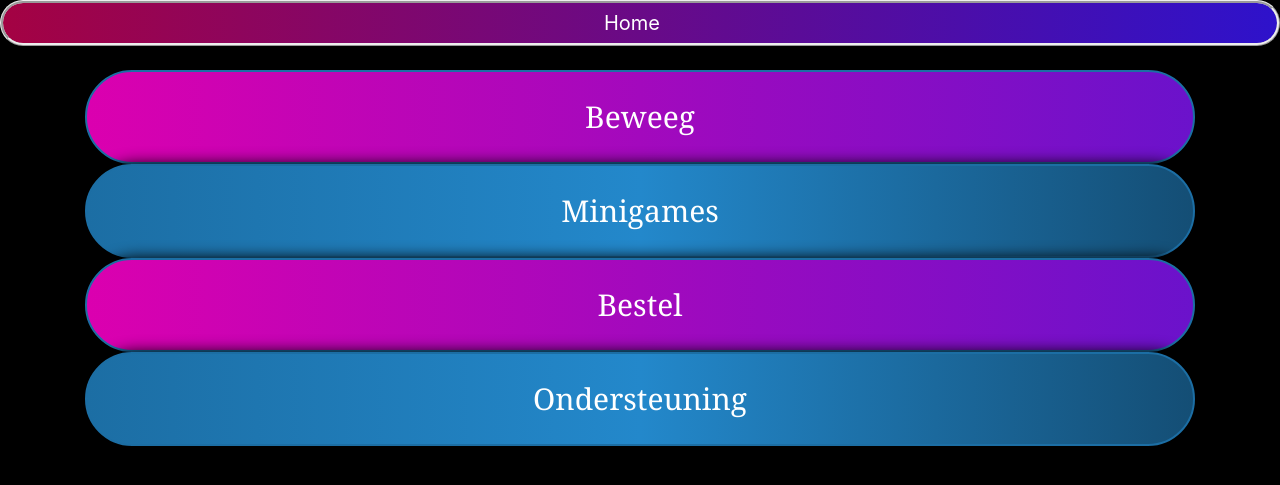
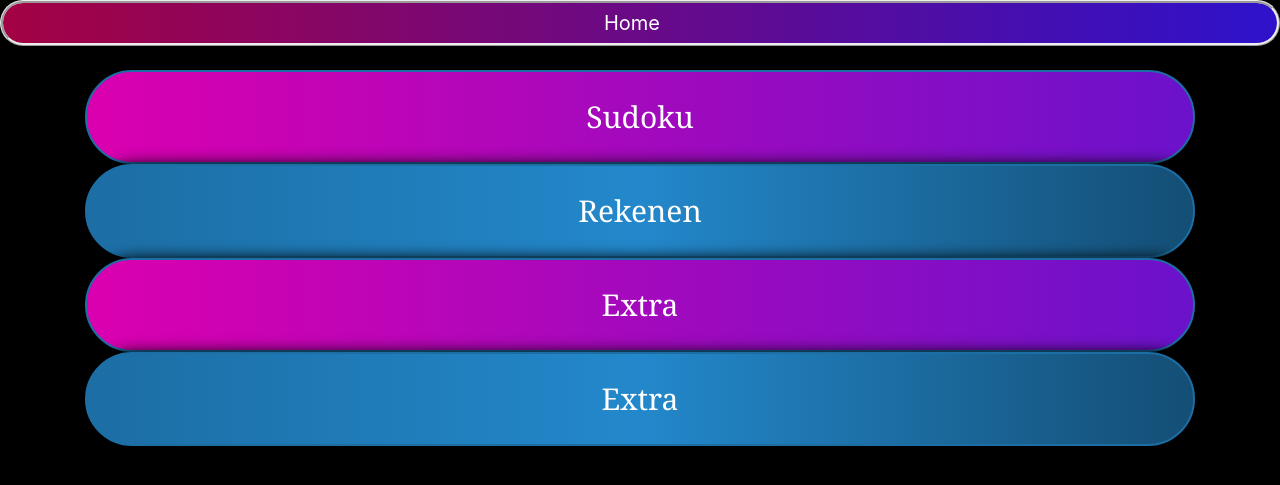
Before and after one commit to Krakert/Project-Agile-Development, a Flask app: page /minigames in a window 1280 px wide. Shown: the top 485 px of the page. Run offline with Flask 2, Linux system fonts and the light colour scheme; some libraries are stand-ins or nearby versions.

Commit message:
minigames pagina
Gewerkt aan de minigames pagina en de sudoku pagina

```diff
--- a/webapp/app.py
+++ b/webapp/app.py
@@ -31,8 +31,12 @@ def hello_world():
 @app.route('/Sudoku')
 @app.route('/sudoku')
 def sudoku():
-    return render_template('sudoku.html', title='Sudoku')
+    return render_template('minigames_sudoku.html', title='Sudoku')
 
+@app.route('/Rekenen')
+@app.route('/rekenen')
+def Rekenen():
+    return render_template('minigames_rekenen.html', title='Rekenen')
 
 @app.route('/Minigames')
 @app.route('/minigames')
--- a/webapp/static/beweegOpmaak.css
+++ b/webapp/static/beweegOpmaak.css
@@ -50,7 +50,7 @@
     right: 30%;
     top: 168px;
 	}
-	#_Pngtree_doing_exercise_cartoo {
+	#exercise {
     text-align:  center;
     overflow: visible;
     position: absolute;
--- /dev/null
+++ b/webapp/static/minigamesOpmaak.css
@@ -0,0 +1,3 @@
+#sudoku_picture{
+
+}
--- a/webapp/templates/minigames.html
+++ b/webapp/templates/minigames.html
@@ -1,2 +1,30 @@
+<!DOCTYPE html>
+<html lang="en" dir="ltr">
+  <head>
 
-{% extends "index.html" %}
+    <link rel="stylesheet" href="https://stackpath.bootstrapcdn.com/bootstrap/4.4.1/css/bootstrap.min.css" integrity="sha384-Vkoo8x4CGsO3+Hhxv8T/Q5PaXtkKtu6ug5TOeNV6gBiFeWPGFN9MuhOf23Q9Ifjh" crossorigin="anonymous">
+
+    <!-- url_for searches for a file in a location-->
+    <link rel="stylesheet" type="text/css" href="{{ url_for('static', filename='main.css') }}">
+
+    <meta charset="utf-8">
+    <title></title>
+  </head>
+  <body>
+          <body>
+            <div class ="navbar-header">
+            <div class = "container">
+            <a class ="navbar-brand" href="/">Home</a>
+          </div>
+        </div>
+        <br>
+        <div class ="container">
+                <a href="/sudoku" class="btn btn-color btn-primary">Sudoku</a>
+                <a href="/rekenen" class="btn btn-primary">Rekenen</a>
+                <br>
+                <a href="/" class="btn btn-color btn-primary">Extra</a>
+                <br>
+                <a href="/" class="btn btn-primary">Extra</a>
+          </div>
+  </body>
+</html>
--- a/webapp/templates/sudoku.html
+++ /dev/null
@@ -1,5 +0,0 @@
-<!-- getting information from the layout.html-->
-{% extends "layout.html" %}
-{% block content %}
-      <h1>Sudoku</h1>
-{% endblock content %}
```
Also changed, not shown: webapp/templates/beweeg.html (+4 -3 lines), webapp/templates/minigames_sudoku.html (added, +19 -0 lines), webapp/templates/minigames_rekenen.html (added).
